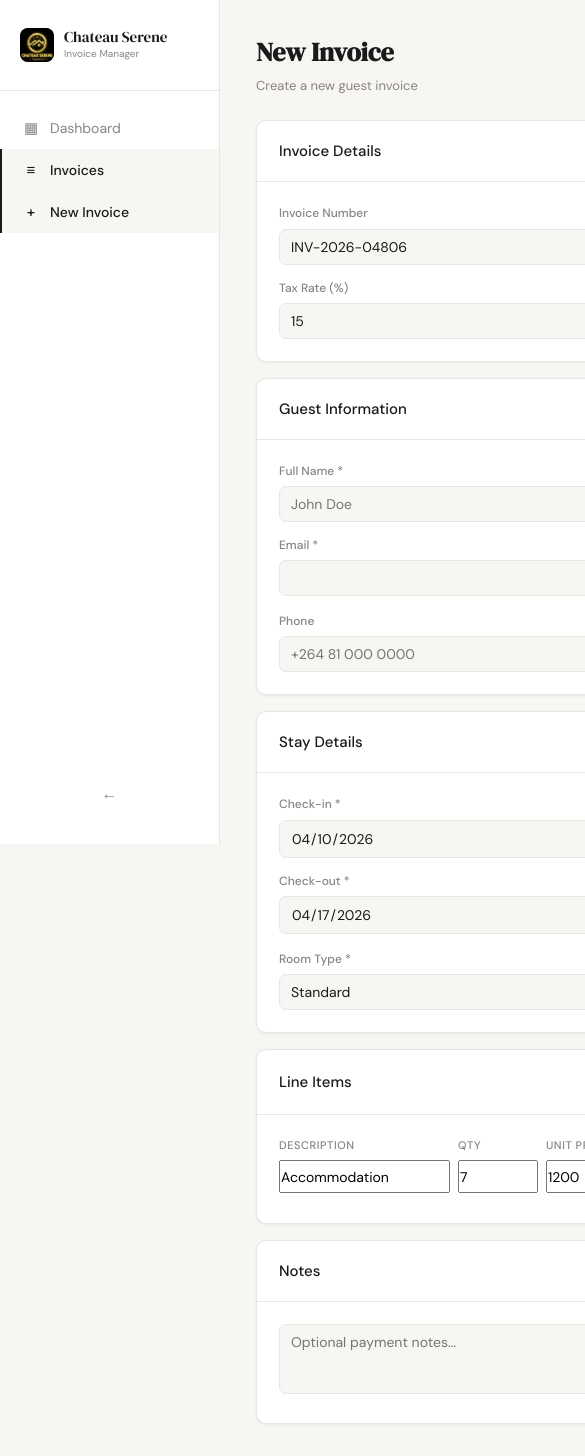
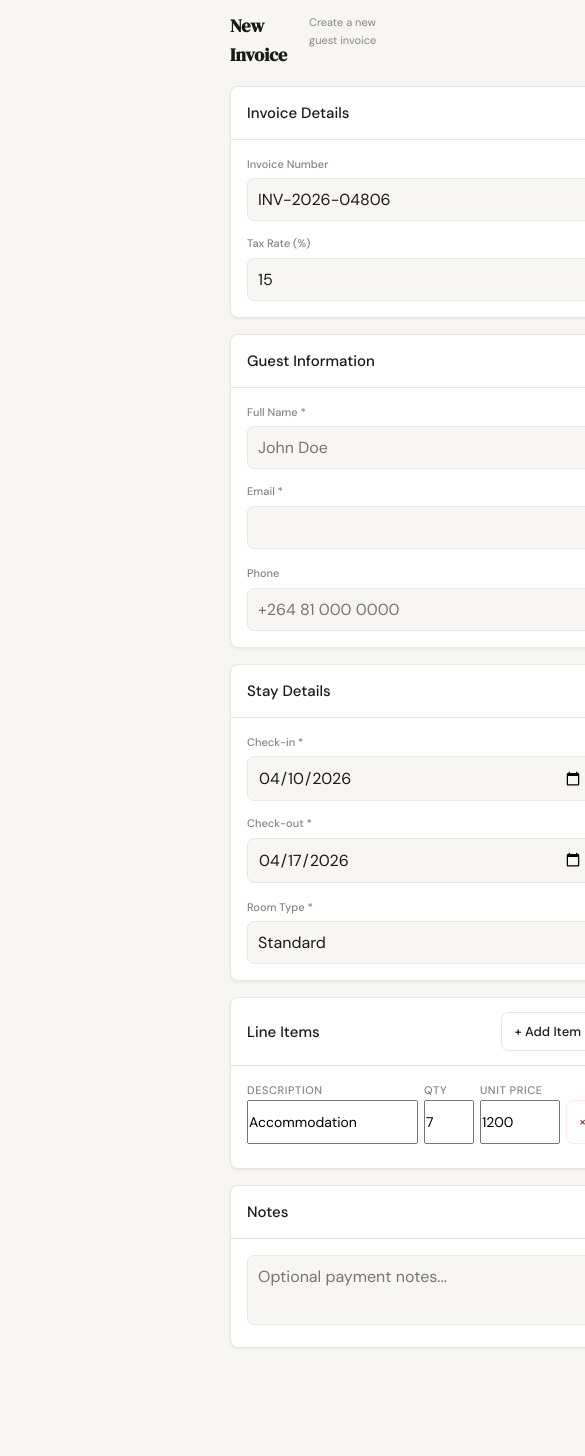
Before and after one commit to trapster-0f2s/PDF-maker, a React (Create React App) app in the folder client/: page /invoices/new in a window 390 px wide. Shown: the top 1456 px of the page, 585 px wide, since content can reach past the window. After the commit the page ends 1360 px from the top, so only its background shows below. Built offline with nearby package versions, Linux system fonts and the light colour scheme.

Commit message:
Mobile optimization added for on the go processing
Co-authored-by: Copilot <copilot@github.com>

```diff
--- a/client/src/index.css
+++ b/client/src/index.css
@@ -163,6 +163,11 @@ tbody tr:hover td { background: var(--bg); }
 
 .detail-grid { display: grid; grid-template-columns: 2fr 1fr; gap: 20px; }
 
+.invoice-form-grid { display: grid; grid-template-columns: 1fr 320px; gap: 20px; }
+
+.line-items-header { display: grid; grid-template-columns: 3fr 80px 120px 36px; gap: 8px; }
+.line-items-row { display: grid; grid-template-columns: 3fr 80px 120px 36px; gap: 8px; margin-bottom: 8px; }
+
 .totals-block { display: flex; flex-direction: column; gap: 6px; }
 .total-row    { display: flex; justify-content: space-between; font-size: 13px; color: var(--muted); }
 .total-row.final { font-size: 15px; font-weight: 500; color: var(--text); padding-top: 8px; border-top: 1px solid var(--text); margin-top: 4px; }
@@ -178,7 +183,88 @@ tbody tr:hover td { background: var(--bg); }
 .loading { display: flex; align-items: center; justify-content: center; padding: 60px; color: var(--muted); font-size: 13px; }
 
 @media (max-width: 768px) {
+  .layout { flex-direction: column; }
+
+  .sidebar {
+    position: fixed; top: 0; left: -220px; width: 220px; bottom: 0; z-index: 1000;
+    transition: left 0.3s ease;
+  }
+  .sidebar.open { left: 0; }
+  .sidebar.collapsed { width: 88px; left: 0; }
+
+  .main { margin-left: 0; padding: 16px 14px; }
+
+  .page-header {
+    flex-direction: column; align-items: flex-start; gap: 14px; margin-bottom: 16px;
+  }
+  .page-header > div:last-child { width: 100%; display: flex; flex-wrap: wrap; gap: 8px; }
+  .page-header button, .page-header a { flex: 1; min-width: 120px; }
+
+  .page-title { font-size: 20px; }
+  .page-sub { font-size: 12px; }
+
   .detail-grid { grid-template-columns: 1fr; }
+  .invoice-form-grid { grid-template-columns: 1fr; gap: 14px; }
   .stats-grid  { grid-template-columns: 1fr 1fr; }
   .form-row, .form-row-3 { grid-template-columns: 1fr; }
+
+  .line-items-header, .line-items-row { grid-template-columns: 2fr 60px 100px 32px; font-size: 12px; }
+
+  .btn { padding: 10px 14px; font-size: 14px; min-height: 44px; }
+  .btn-sm { padding: 8px 12px; min-height: auto; }
+  .btn-icon { padding: 8px; min-height: 44px; min-width: 44px; }
+
+  .field input, .field select, .field textarea {
+    font-size: 16px; padding: 12px;
+  }
+
+  .card { border-radius: 8px; }
+  .card-header { padding: 14px 16px; }
+  .card-body { padding: 16px; }
+
+  .search-bar { flex-direction: column; }
+  .search-input { width: 100%; }
+
+  .totals-block { gap: 8px; }
+  .total-row { font-size: 14px; padding: 6px 0; }
+
+  .stat-value { font-size: 18px; }
+
+  .empty { padding: 40px 16px; }
+  .empty-icon { font-size: 32px; }
+
+  tbody th { font-size: 10px; padding: 8px; }
+  tbody td { padding: 10px 8px; font-size: 12px; }
+
+  .badge { font-size: 10px; padding: 2px 7px; }
 }
+
+@media (max-width: 480px) {
+  .main { padding: 12px 10px; }
+
+  .page-title { font-size: 18px; }
+  .page-sub { font-size: 11px; }
+
+  .page-header > div:last-child { display: grid; grid-template-columns: 1fr 1fr; gap: 8px; }
+
+  body { font-size: 14px; }
+  .card-header { font-size: 13px; }
+
+  .stats-grid { grid-template-columns: 1fr; }
+  .stat-value { font-size: 16px; }
+  .stat-label { font-size: 10px; }
+
+  .btn { padding: 10px 12px; font-size: 13px; }
+
+  .field label { font-size: 11px; }
+  .field input, .field select, .field textarea { font-size: 16px; padding: 10px; }
+
+  .detail-grid { gap: 14px; }
+  .totals-block { gap: 6px; width: 100% !important; }
+  .total-row { font-size: 13px; }
+  .total-row.final { font-size: 14px; }
+
+  .line-items-header, .line-items-row { grid-template-columns: 1.5fr 50px 80px 28px; font-size: 11px; gap: 6px; }
+
+  .toast { left: 10px; right: 10px; bottom: 10px; font-size: 12px; }
+}
--- a/client/src/pages/InvoiceDetail.js
+++ b/client/src/pages/InvoiceDetail.js
@@ -47,7 +47,7 @@ export default function InvoiceDetail({ notify }) {
   return (
     <div>
       <div className="page-header">
-        <div style={{ display: 'flex', alignItems: 'center', gap: 12 }}>
+        <div style={{ display: 'flex', alignItems: 'center', gap: 12, flexWrap: 'wrap' }}>
           <Link to="/invoices" className="btn btn-icon">←</Link>
           <div>
             <h1 className="page-title">{inv.invoiceNumber}</h1>
@@ -55,7 +55,7 @@ export default function InvoiceDetail({ notify }) {
           </div>
           <span className={`badge badge-${inv.status}`}>{inv.status}</span>
         </div>
-        <div style={{ display: 'flex', gap: 8 }}>
+        <div style={{ display: 'flex', gap: 8, flexWrap: 'wrap' }}>
           <button className="btn btn-outline" onClick={handlePDF}>↓ Download PDF</button>
           <Link to={`/invoices/${id}/edit`} className="btn btn-outline">Edit</Link>
           <button className="btn btn-danger" onClick={handleDelete}>Delete</button>
@@ -120,7 +120,7 @@ export default function InvoiceDetail({ notify }) {
                 <div style={{ width: 260 }} className="totals-block">
                   <div className="total-row"><span>Subtotal</span><span>{fmtNAD(subtotal)}</span></div>
                   <div className="total-row"><span>VAT ({inv.taxRate}%)</span><span>{fmtNAD(tax)}</span></div>
-                  <div className="total-row" style={{ color: 'var(--green-fg)' }}><span>Amount Paid</span><span>− {fmtNAD(inv.amountPaid)}</span></div>
+                  <div className="total-row" style={{ color: 'var(--green-fg)' }}><span>Amount Paid</span><span>- {fmtNAD(inv.amountPaid)}</span></div>
                   <div className="total-row final"><span>Balance Due</span><span style={{ color: balance > 0 ? 'var(--red-fg)' : 'var(--green-fg)' }}>{fmtNAD(Math.max(0, balance))}</span></div>
                 </div>
               </div>
--- a/client/src/pages/InvoiceForm.js
+++ b/client/src/pages/InvoiceForm.js
@@ -17,10 +17,14 @@ export default function InvoiceForm({ notify }) {
     roomType: 'Standard',
     checkIn: today(), checkOut: nextWeek(),
     lineItems: [{ description: 'Accommodation', quantity: 7, unitPrice: 1200 }],
-    taxRate: 15, amountPaid: 0, notes: '',
+    taxRate: 15, amountPaid: '0', notes: '',
   });
   const [loading, setLoading] = useState(false);
   const [saving,  setSaving]  = useState(false);
+
+  const phonePattern = /^\+?[0-9\s\-()]{7,20}$/;
+  const isValidPhone = (phone) => phone === '' || phonePattern.test(phone);
+  const isValidEmail = (email) => /^[^\s@]+@[^\s@]+\.[^\s@]+$/.test(email);
 
   useEffect(() => {
     if (!isEdit || !id) return;
@@ -34,7 +38,7 @@ export default function InvoiceForm({ notify }) {
           checkIn:  inv.checkIn.split('T')[0],
           checkOut: inv.checkOut.split('T')[0],
           lineItems: inv.lineItems,
-          taxRate: inv.taxRate, amountPaid: inv.amountPaid, notes: inv.notes || '',
+          taxRate: inv.taxRate, amountPaid: String(inv.amountPaid), notes: inv.notes || '',
         });
       })
       .catch(err => {
@@ -56,11 +60,19 @@ export default function InvoiceForm({ notify }) {
   const subtotal = form.lineItems.reduce((s, l) => s + l.quantity * l.unitPrice, 0);
   const tax      = subtotal * (form.taxRate / 100);
   const total    = subtotal + tax;
-  const balance  = total - form.amountPaid;
+  const balance  = total - (Number(form.amountPaid) || 0);
   const fmtNAD   = n => 'N$ ' + Number(n).toLocaleString('en-NA', { minimumFractionDigits: 2, maximumFractionDigits: 2 });
 
   const handleSubmit = async (e) => {
     e.preventDefault();
+    if (!isValidEmail(form.guestEmail)) {
+      notify('Please enter a valid email address');
+      return;
+    }
+    if (!isValidPhone(form.guestPhone)) {
+      notify('Please enter a valid phone number');
+      return;
+    }
     setSaving(true);
     try {
       if (isEdit) {
@@ -91,7 +103,7 @@ export default function InvoiceForm({ notify }) {
       </div>
 
       <form onSubmit={handleSubmit}>
-        <div style={{ display: 'grid', gridTemplateColumns: '1fr 320px', gap: 20 }}>
+        <div style={{ display: 'grid', gridTemplateColumns: '1fr 320px', gap: 20 }} className="invoice-form-grid">
           <div style={{ display: 'flex', flexDirection: 'column', gap: 16 }}>
 
             <div className="card">
@@ -111,7 +123,7 @@ export default function InvoiceForm({ notify }) {
                   <div className="field"><label>Full Name *</label><input value={form.guestName} onChange={e => set('guestName', e.target.value)} required placeholder="John Doe" /></div>
                   <div className="field"><label>Email *</label><input type="email" value={form.guestEmail} onChange={e => set('guestEmail', e.target.value)} required /></div>
                 </div>
-                <div className="field"><label>Phone</label><input value={form.guestPhone} onChange={e => set('guestPhone', e.target.value)} placeholder="+264 81 000 0000" /></div>
+                <div className="field"><label>Phone</label><input type="tel" inputMode="tel" pattern="\\+?[0-9\\s\\-()]{7,20}" value={form.guestPhone} onChange={e => set('guestPhone', e.target.value)} placeholder="+264 81 000 0000" title="Digits, spaces, hyphens, parentheses, optional leading +" /></div>
               </div>
             </div>
 
@@ -132,13 +144,13 @@ export default function InvoiceForm({ notify }) {
                 <button type="button" className="btn btn-outline btn-sm" onClick={addLine}>+ Add Item</button>
               </div>
               <div className="card-body">
-                <div style={{ display: 'grid', gridTemplateColumns: '3fr 80px 120px 36px', gap: 8, marginBottom: 6 }}>
+                <div className="line-items-header">
                   {['Description','Qty','Unit Price',''].map(h => (
                     <div key={h} style={{ fontSize: 11, color: 'var(--muted)', fontWeight: 500, textTransform: 'uppercase', letterSpacing: '0.05em' }}>{h}</div>
                   ))}
                 </div>
                 {form.lineItems.map((line, i) => (
-                  <div key={i} style={{ display: 'grid', gridTemplateColumns: '3fr 80px 120px 36px', gap: 8, marginBottom: 8 }}>
+                  <div key={i} className="line-items-row">
                     <input value={line.description} onChange={e => setLine(i, 'description', e.target.value)} placeholder="Description" required />
                     <input type="number" min="1" value={line.quantity} onChange={e => setLine(i, 'quantity', e.target.value)} />
                     <input type="number" min="0" value={line.unitPrice} onChange={e => setLine(i, 'unitPrice', e.target.value)} />
@@ -169,7 +181,7 @@ export default function InvoiceForm({ notify }) {
                 <hr className="divider" />
                 <div className="field">
                   <label>Amount Paid (N$)</label>
-                  <input type="number" min="0" step="0.01" value={form.amountPaid} onChange={e => set('amountPaid', Number(e.target.value))} />
+                  <input type="number" min="0" step="0.01" value={form.amountPaid} onChange={e => set('amountPaid', e.target.value === '' ? '0' : e.target.value)} />
                 </div>
                 <div style={{ marginTop: 12 }}>
                   <div className="total-row" style={{ fontWeight: 500, color: balance > 0 ? 'var(--red-fg)' : 'var(--green-fg)' }}>
--- a/client/src/utils/api.js
+++ b/client/src/utils/api.js
@@ -21,7 +21,7 @@ const normalizeInvoice = (invoice) => ({
   checkIn: invoice.checkIn || invoice.check_in,
   checkOut: invoice.checkOut || invoice.check_out,
   taxRate: invoice.taxRate ?? invoice.tax_rate,
-  amountPaid: invoice.amountPaid ?? invoice.amount_paid,
+  amountPaid: Number(invoice.amountPaid ?? invoice.amount_paid) || 0,
   lineItems: invoice.lineItems || invoice.line_items || [],
   createdAt: invoice.createdAt || invoice.created_at,
   updatedAt: invoice.updatedAt || invoice.updated_at,
@@ -79,8 +79,8 @@ export const createInvoice = async (form) => {
     check_out:      form.checkOut,
     line_items:     form.lineItems,
     tax_rate:       form.taxRate,
-    amount_paid:    form.amountPaid,
-    status:         calcStatus(form.lineItems, form.taxRate, form.amountPaid),
+    amount_paid:    Number(form.amountPaid) || 0,
+    status:         calcStatus(form.lineItems, form.taxRate, Number(form.amountPaid) || 0),
     notes:          form.notes || '',
   }).select().single();
   if (error) throw makeError(error);
@@ -98,8 +98,8 @@ export const updateInvoice = async (id, form) => {
     check_out:      form.checkOut,
     line_items:     form.lineItems,
     tax_rate:       form.taxRate,
-    amount_paid:    form.amountPaid,
-    status:         calcStatus(form.lineItems, form.taxRate, form.amountPaid),
+    amount_paid:    Number(form.amountPaid) || 0,
+    status:         calcStatus(form.lineItems, form.taxRate, Number(form.amountPaid) || 0),
     notes:          form.notes || '',
     updated_at:     new Date().toISOString(),
   }).eq('id', id).select().single();
```
Also changed, not shown: 17 other files (tests, documents, lock files or other folders).
